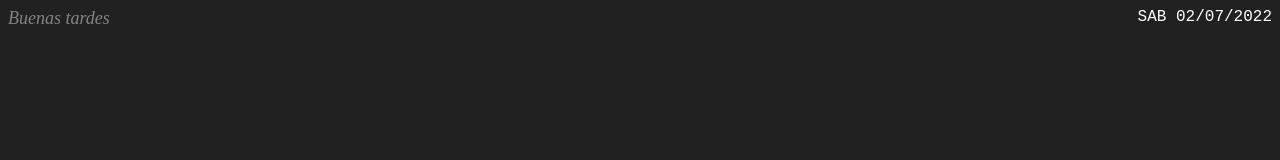
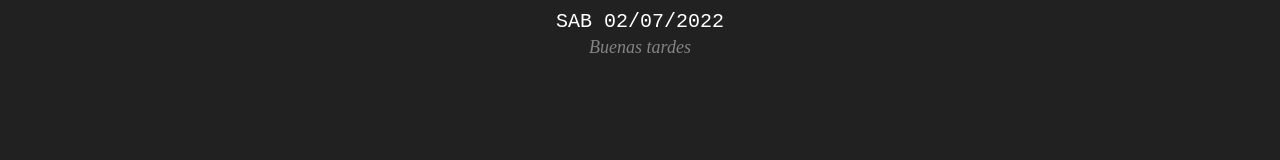
Before and after one commit to sabrina-dohmen/notion, a plain HTML site: page index.html in a window 1280 px wide. Drawn offline with Linux system fonts and the light colour scheme.

Commit message:
centered distribution

```diff
--- a/index.html
+++ b/index.html
@@ -4,30 +4,34 @@
     <style>
         body{
             background-color: #212121;
+            text-align: center;
         }
-
         #saludo {
-            float: left;
-            width: 50%;
+            background-color: #212121;
+            /* float: left;
+            width: 50%; */
             font-size:large;
             font-style: italic;
             color: rgb(131, 131, 131);
+            padding: 2px;
         }
 
         #fecha {
-            float: right;
+            background-color: #212121;
+            /* float: right;
             width: 50%;
-            text-align: right;
+            text-align: right; */
             font-family: monospace;
-            font-size: large;
+            font-size: x-large;
             color: white;
+            padding: 2px;
         }
     </style>
 </head>
 <body>
     <div>
+        <div id="fecha"> </div>
         <div id="saludo"> </div>
-        <div id="fecha"> </div>
     </div>
 </body>
 
@@ -50,12 +54,12 @@
     if(day<10) day=`0${day}`;
     if(month<10) month=`0${month}`;
 
-    var date = `${dayOfWeek} ${day}/${month}/${today.getFullYear()}`;
+    var date = `${dayOfWeek} ${day}/${month}/${today.getFullYear()} `;
 
     var greet;
-    if (hrs < 13) greet = 'Buen día';
-    else if (hrs >= 13 && hrs <= 19) greet = 'Buenas tardes';
-    else if (hrs >= 19 && hrs <= 24) greet = 'Buenas noches';
+    if (hrs < 13) greet = ' Buen día';
+    else if (hrs >= 13 && hrs <= 19) greet = ' Buenas tardes';
+    else if (hrs >= 19 && hrs <= 24) greet = ' Buenas noches';
 
     document.getElementById('fecha').innerHTML = date
     document.getElementById('saludo').innerHTML = greet
```
